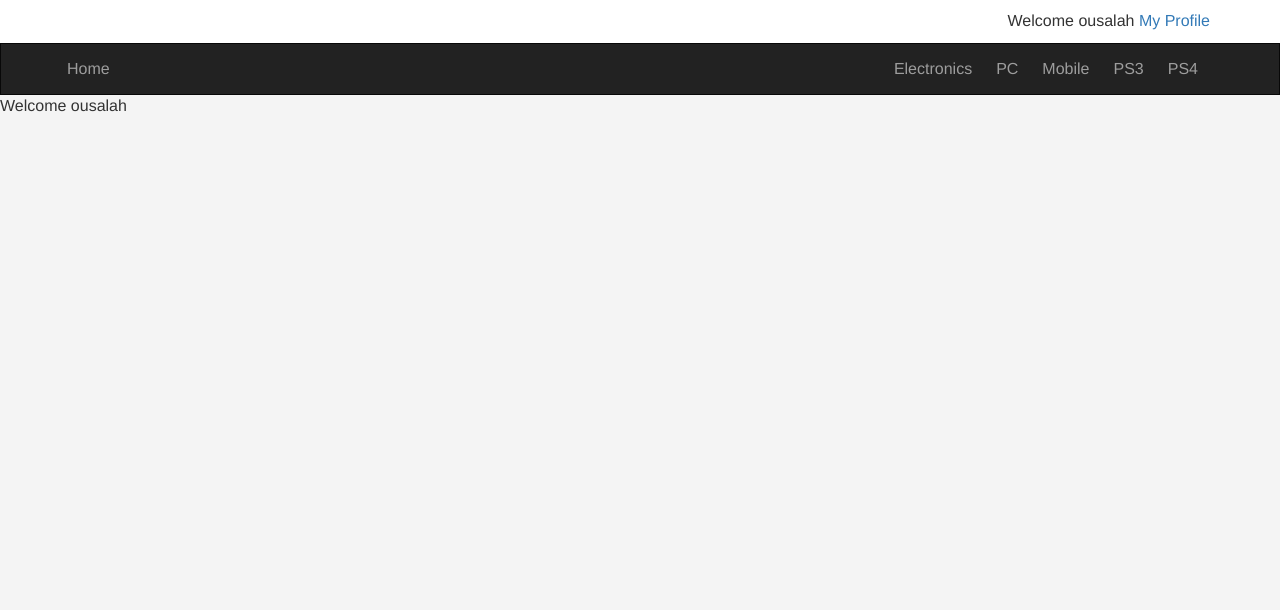
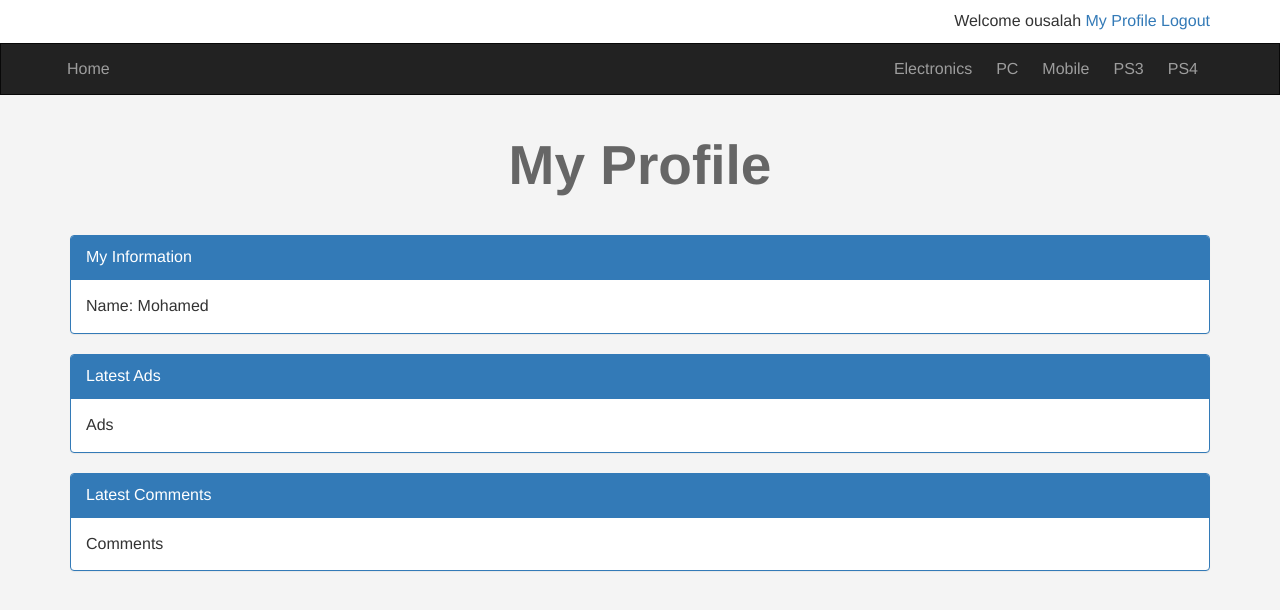
Before and after one commit to Ousalah/elzero-ecommerce, a PHP site: page /profile.php in a window 1280 px wide. Shown: the top 610 px of the page. Run offline with PHP 8.4, Linux system fonts and the light colour scheme; a user stored in the database is signed in; data comes from the database, SQL or seed files in the repository.

Commit message:
create profile page layout

```diff
--- a/includes/templates/header.php
+++ b/includes/templates/header.php
@@ -20,6 +20,7 @@
               echo (checkUserStatus($_SESSION['user'])) ? "" : " Not approved ";
             ?>
             <a href="profile.php">My Profile</a>
+            <a href="logout.php">Logout</a>
           </span>
         <?php else: ?>
           <a href="login.php"><span class="pull-right">Login/Singup</span></a>
--- a/layout/css/frontend.css
+++ b/layout/css/frontend.css
@@ -123,3 +123,9 @@ h1 {
   color: #fff;
 }
 /* End Category Page */
+
+/* Start Profile */
+.information {
+  margin-top: 20px;
+}
+/* End Profile */
--- a/profile.php
+++ b/profile.php
@@ -4,8 +4,30 @@
 
   include "init.php";
 
-  echo "Welcome " . $_SESSION["user"];
-
 ?>
-
+  <h1 class="text-center">My Profile</h1>
+  <div class="information block">
+    <div class="container">
+      <div class="panel panel-primary">
+        <div class="panel-heading">My Information</div>
+        <div class="panel-body">Name: Mohamed</div>
+      </div>
+    </div>
+  </div>
+  <div class="latest-ads block">
+    <div class="container">
+      <div class="panel panel-primary">
+        <div class="panel-heading">Latest Ads</div>
+        <div class="panel-body">Ads</div>
+      </div>
+    </div>
+  </div>
+  <div class="latest-comments block">
+    <div class="container">
+      <div class="panel panel-primary">
+        <div class="panel-heading">Latest Comments</div>
+        <div class="panel-body">Comments</div>
+      </div>
+    </div>
+  </div>
 <?php include $tpl . "footer.php"; ?>
```
